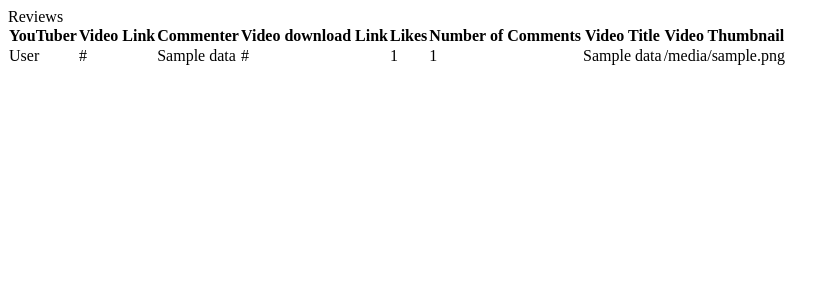
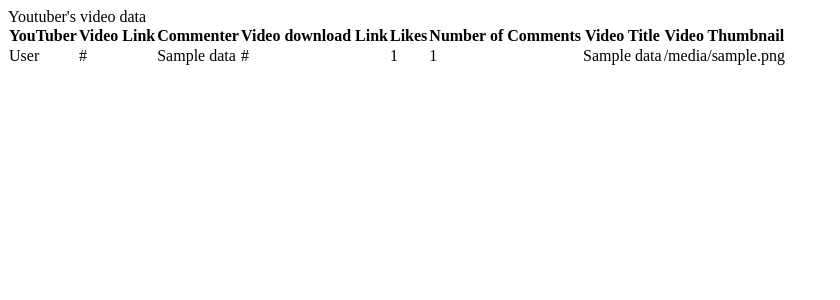
Before and after one commit to Stranger1894/Youtube_video_scraper, a Flask app: template templates/results.html in a window 1280 px wide. Shown: the top 300 px of the page, without its empty margins (0-840 px from the left). Run offline with Flask 2, Linux system fonts and the light colour scheme; the template is opened without the code that fills it: most values are stand-ins (such as "Sample title", 1, 10 or a date in 2020).

```diff
--- a/templates/results.html
+++ b/templates/results.html
@@ -3,7 +3,7 @@
 
 <head>
   <meta charset="UTF-8">
-  <title>Review Page</title>
+  <title>Youtube Data</title>
 
 
 </head>
@@ -11,7 +11,7 @@
 <body>
 
   <div class="table-users">
-   <div class="header">Reviews</div>
+   <div class="header">Youtuber's video data</div>
 
    <table cellspacing="0">
       <tr>
```
